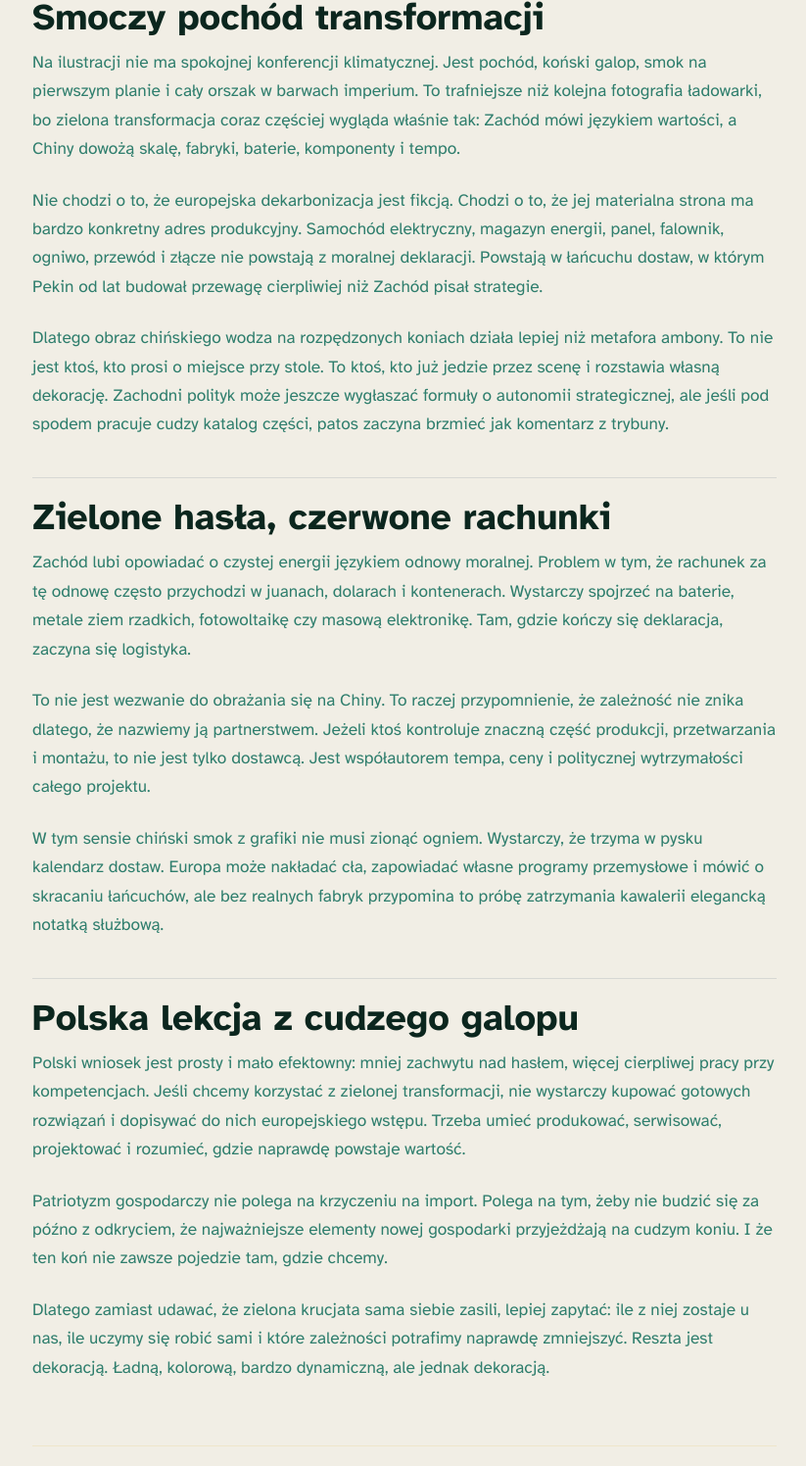
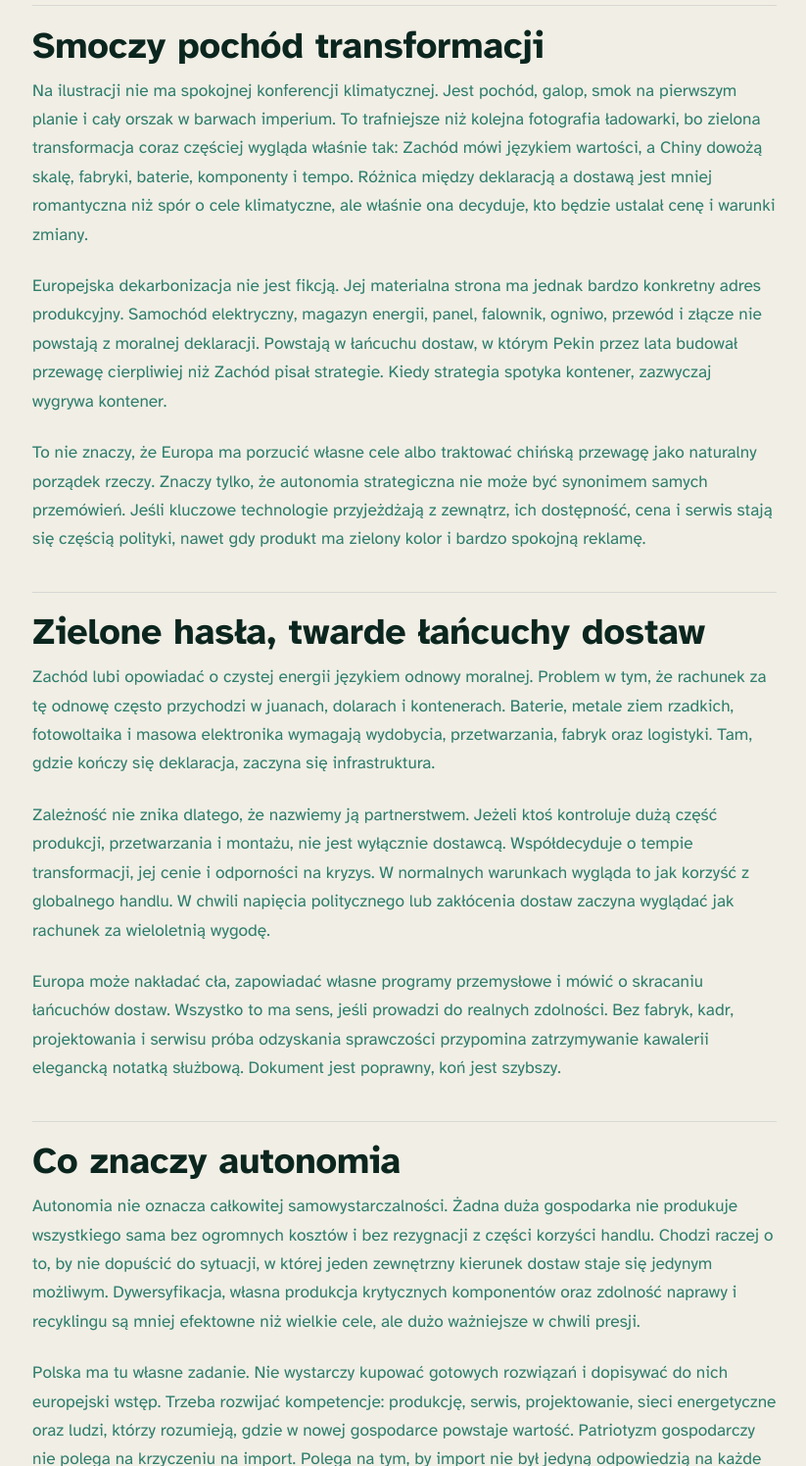
Before and after one commit to maciekb2/withered-unit-595f, an Astro site: page /blog/2026-01-02-zielona-krucjata-na-chiskiej-adowarce-zachd-poucza-pekin-kasuje in a window 1280 px wide. Shown: the part 1304-2800 px from the top of the page at 98% size, without its empty margins (227-1050 px from the left). Built offline with nearby package versions, Linux system fonts and the light colour scheme; Astro itself is replaced by a stand-in of ours; no server answers.

Commit message:
content: expand green industry analysis

```diff
--- a/src/content/blog/2026-01-02-zielona-krucjata-na-chiskiej-adowarce-zachd-poucza-pekin-kasuje.md
+++ b/src/content/blog/2026-01-02-zielona-krucjata-na-chiskiej-adowarce-zachd-poucza-pekin-kasuje.md
@@ -1,30 +1,34 @@
 ---
 title: "Chiński galop pod zielonym sztandarem: Zachód poucza, Pekin dostarcza"
-description: "Zielona transformacja mówi europejskim językiem wartości, ale zbyt często jedzie na chińskiej logistyce, bateriach i fabrykach."
+description: "Zielona transformacja mówi europejskim językiem wartości, ale zbyt często jedzie na chińskiej logistyce, bateriach i fabrykach. Autonomia wymaga własnych kompetencji, nie tylko ceł i deklaracji."
+pubDate: "2026-01-02"
+updatedDate: "2026-07-11"
+heroImage: "/blog-images/2026-01-02-chinski-galop-editorial.webp"
 tags: ["geopolityka", "europa-i-unia", "gospodarka-i-energia"]
-pubDate: "2026-01-02"
-heroImage: "/blog-images/2026-01-02-chinski-galop-editorial.webp"
 views: 0
 likes: 0
 ---
 
 ## Smoczy pochód transformacji
-Na ilustracji nie ma spokojnej konferencji klimatycznej. Jest pochód, koński galop, smok na pierwszym planie i cały orszak w barwach imperium. To trafniejsze niż kolejna fotografia ładowarki, bo zielona transformacja coraz częściej wygląda właśnie tak: Zachód mówi językiem wartości, a Chiny dowożą skalę, fabryki, baterie, komponenty i tempo.
 
-Nie chodzi o to, że europejska dekarbonizacja jest fikcją. Chodzi o to, że jej materialna strona ma bardzo konkretny adres produkcyjny. Samochód elektryczny, magazyn energii, panel, falownik, ogniwo, przewód i złącze nie powstają z moralnej deklaracji. Powstają w łańcuchu dostaw, w którym Pekin od lat budował przewagę cierpliwiej niż Zachód pisał strategie.
+Na ilustracji nie ma spokojnej konferencji klimatycznej. Jest pochód, galop, smok na pierwszym planie i cały orszak w barwach imperium. To trafniejsze niż kolejna fotografia ładowarki, bo zielona transformacja coraz częściej wygląda właśnie tak: Zachód mówi językiem wartości, a Chiny dowożą skalę, fabryki, baterie, komponenty i tempo. Różnica między deklaracją a dostawą jest mniej romantyczna niż spór o cele klimatyczne, ale właśnie ona decyduje, kto będzie ustalał cenę i warunki zmiany.
 
-Dlatego obraz chińskiego wodza na rozpędzonych koniach działa lepiej niż metafora ambony. To nie jest ktoś, kto prosi o miejsce przy stole. To ktoś, kto już jedzie przez scenę i rozstawia własną dekorację. Zachodni polityk może jeszcze wygłaszać formuły o autonomii strategicznej, ale jeśli pod spodem pracuje cudzy katalog części, patos zaczyna brzmieć jak komentarz z trybuny.
+Europejska dekarbonizacja nie jest fikcją. Jej materialna strona ma jednak bardzo konkretny adres produkcyjny. Samochód elektryczny, magazyn energii, panel, falownik, ogniwo, przewód i złącze nie powstają z moralnej deklaracji. Powstają w łańcuchu dostaw, w którym Pekin przez lata budował przewagę cierpliwiej niż Zachód pisał strategie. Kiedy strategia spotyka kontener, zazwyczaj wygrywa kontener.
 
-## Zielone hasła, czerwone rachunki
-Zachód lubi opowiadać o czystej energii językiem odnowy moralnej. Problem w tym, że rachunek za tę odnowę często przychodzi w juanach, dolarach i kontenerach. Wystarczy spojrzeć na baterie, metale ziem rzadkich, fotowoltaikę czy masową elektronikę. Tam, gdzie kończy się deklaracja, zaczyna się logistyka.
+To nie znaczy, że Europa ma porzucić własne cele albo traktować chińską przewagę jako naturalny porządek rzeczy. Znaczy tylko, że autonomia strategiczna nie może być synonimem samych przemówień. Jeśli kluczowe technologie przyjeżdżają z zewnątrz, ich dostępność, cena i serwis stają się częścią polityki, nawet gdy produkt ma zielony kolor i bardzo spokojną reklamę.
 
-To nie jest wezwanie do obrażania się na Chiny. To raczej przypomnienie, że zależność nie znika dlatego, że nazwiemy ją partnerstwem. Jeżeli ktoś kontroluje znaczną część produkcji, przetwarzania i montażu, to nie jest tylko dostawcą. Jest współautorem tempa, ceny i politycznej wytrzymałości całego projektu.
+## Zielone hasła, twarde łańcuchy dostaw
 
-W tym sensie chiński smok z grafiki nie musi zionąć ogniem. Wystarczy, że trzyma w pysku kalendarz dostaw. Europa może nakładać cła, zapowiadać własne programy przemysłowe i mówić o skracaniu łańcuchów, ale bez realnych fabryk przypomina to próbę zatrzymania kawalerii elegancką notatką służbową.
+Zachód lubi opowiadać o czystej energii językiem odnowy moralnej. Problem w tym, że rachunek za tę odnowę często przychodzi w juanach, dolarach i kontenerach. Baterie, metale ziem rzadkich, fotowoltaika i masowa elektronika wymagają wydobycia, przetwarzania, fabryk oraz logistyki. Tam, gdzie kończy się deklaracja, zaczyna się infrastruktura.
 
-## Polska lekcja z cudzego galopu
-Polski wniosek jest prosty i mało efektowny: mniej zachwytu nad hasłem, więcej cierpliwej pracy przy kompetencjach. Jeśli chcemy korzystać z zielonej transformacji, nie wystarczy kupować gotowych rozwiązań i dopisywać do nich europejskiego wstępu. Trzeba umieć produkować, serwisować, projektować i rozumieć, gdzie naprawdę powstaje wartość.
+Zależność nie znika dlatego, że nazwiemy ją partnerstwem. Jeżeli ktoś kontroluje dużą część produkcji, przetwarzania i montażu, nie jest wyłącznie dostawcą. Współdecyduje o tempie transformacji, jej cenie i odporności na kryzys. W normalnych warunkach wygląda to jak korzyść z globalnego handlu. W chwili napięcia politycznego lub zakłócenia dostaw zaczyna wyglądać jak rachunek za wieloletnią wygodę.
 
-Patriotyzm gospodarczy nie polega na krzyczeniu na import. Polega na tym, żeby nie budzić się za późno z odkryciem, że najważniejsze elementy nowej gospodarki przyjeżdżają na cudzym koniu. I że ten koń nie zawsze pojedzie tam, gdzie chcemy.
+Europa może nakładać cła, zapowiadać własne programy przemysłowe i mówić o skracaniu łańcuchów dostaw. Wszystko to ma sens, jeśli prowadzi do realnych zdolności. Bez fabryk, kadr, projektowania i serwisu próba odzyskania sprawczości przypomina zatrzymywanie kawalerii elegancką notatką służbową. Dokument jest poprawny, koń jest szybszy.
 
-Dlatego zamiast udawać, że zielona krucjata sama siebie zasili, lepiej zapytać: ile z niej zostaje u nas, ile uczymy się robić sami i które zależności potrafimy naprawdę zmniejszyć. Reszta jest dekoracją. Ładną, kolorową, bardzo dynamiczną, ale jednak dekoracją.
+## Co znaczy autonomia
+
+Autonomia nie oznacza całkowitej samowystarczalności. Żadna duża gospodarka nie produkuje wszystkiego sama bez ogromnych kosztów i bez rezygnacji z części korzyści handlu. Chodzi raczej o to, by nie dopuścić do sytuacji, w której jeden zewnętrzny kierunek dostaw staje się jedynym możliwym. Dywersyfikacja, własna produkcja krytycznych komponentów oraz zdolność naprawy i recyklingu są mniej efektowne niż wielkie cele, ale dużo ważniejsze w chwili presji.
+
+Polska ma tu własne zadanie. Nie wystarczy kupować gotowych rozwiązań i dopisywać do nich europejski wstęp. Trzeba rozwijać kompetencje: produkcję, serwis, projektowanie, sieci energetyczne oraz ludzi, którzy rozumieją, gdzie w nowej gospodarce powstaje wartość. Patriotyzm gospodarczy nie polega na krzyczeniu na import. Polega na tym, by import nie był jedyną odpowiedzią na każde pytanie o technologię.
+
+Najważniejszy wniosek jest prosty: zielona transformacja nie jest tylko projektem klimatycznym. Jest także projektem przemysłowym, handlowym i bezpieczeństwa. Jeśli Europa chce mieć wpływ na własne tempo zmian, musi nauczyć się budować nie tylko cele, ale też narzędzia. Reszta jest dekoracją — ładną, kolorową i bardzo dynamiczną, ale jednak dekoracją.
```
